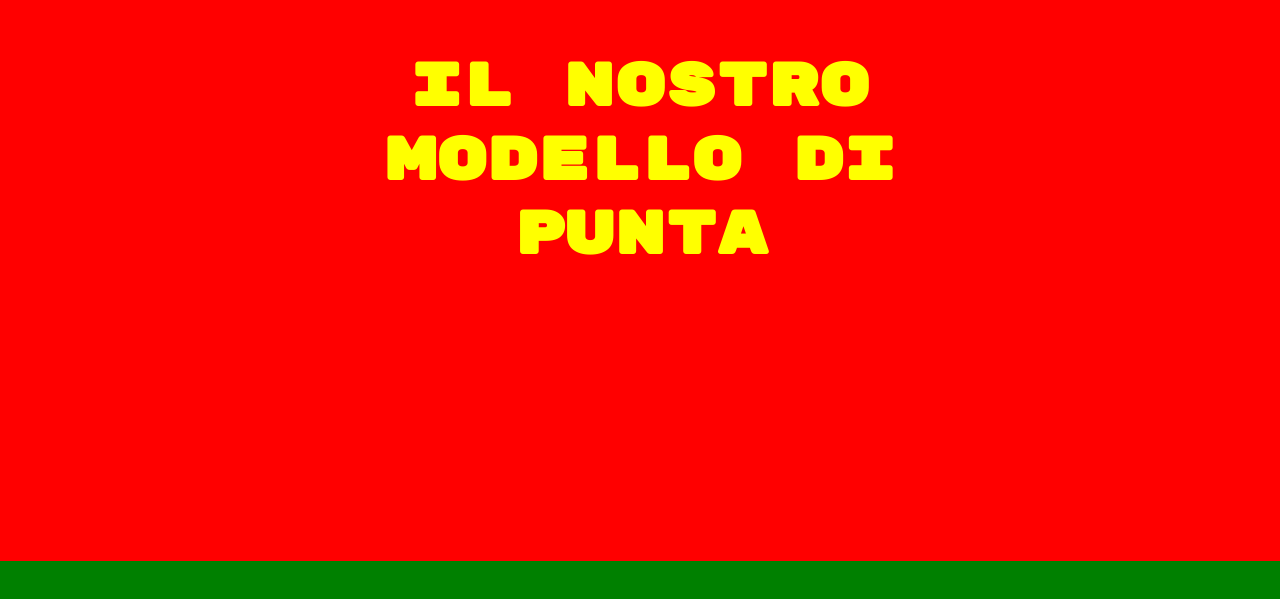
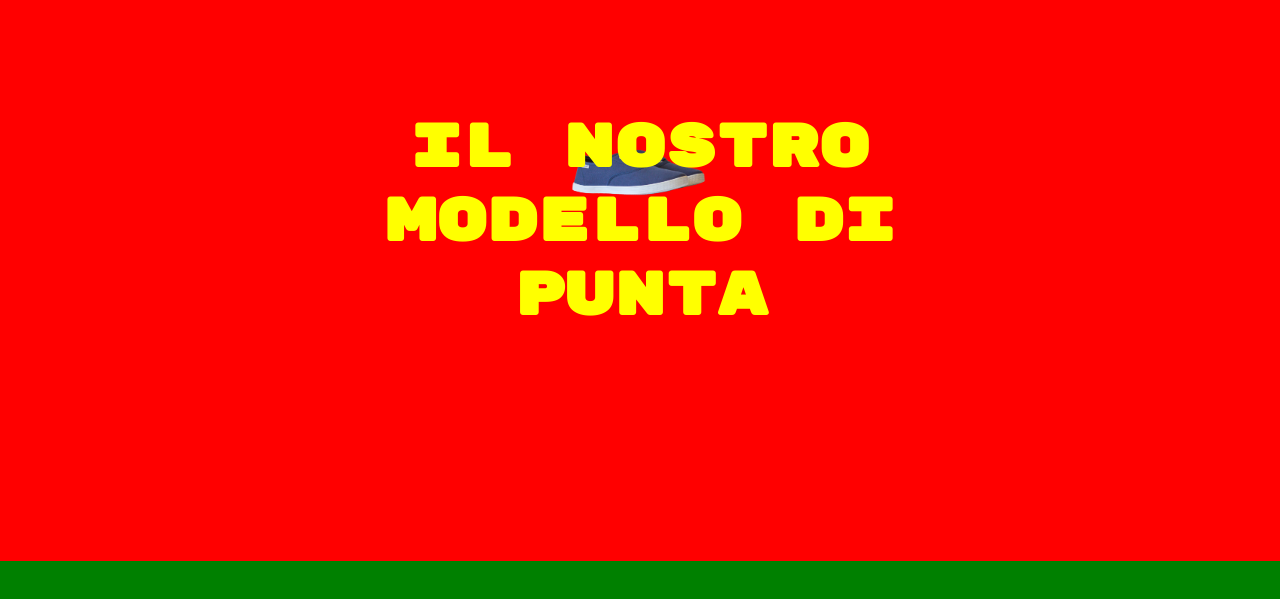
Before and after one commit to Eikcaj1998/htmlcss-shoes, a plain HTML site: page index.html in a window 1280 px wide. Shown: the part 239-838 px from the top of the page. Drawn offline with Linux system fonts and the light colour scheme.

Commit message:
first-pic

```diff
--- a/css/style.css
+++ b/css/style.css
@@ -31,17 +31,15 @@
     background-position: center;
     background-size: contain;
     background-repeat: no-repeat;
-    text-transform: uppercase;
-    height: 100%;
-    top: 50%;
-    left: 50%;
+    height: 100px;
 
 }
 .model{
-    position: absolute;
     top: 50%;
     left: 50%;
     transform: translate(-50%,-50%);
+    position: absolute;
     text-align: center;
     font-size: 30px;
+    text-transform: uppercase;
 }
--- a/index.html
+++ b/index.html
@@ -14,10 +14,10 @@
     <main>
 
         <div class="shoes">
-            <div class="first">
 
-                <div class="red ">
-                    <div class="model txt-yellow">
+            <div class="red ">
+                <div class="model txt-yellow">
+                    <div class="first">
                         <h1><b>Il nostro modello di punta</b> </h1>
                     </div>
 
```
